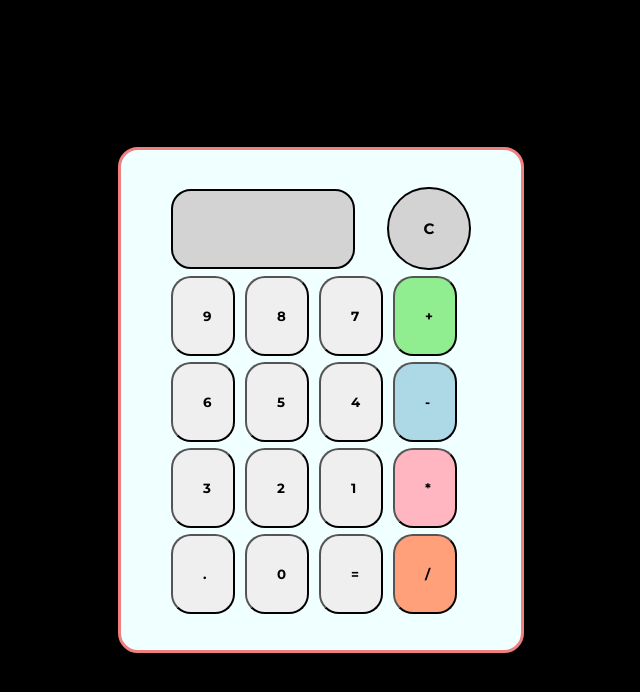
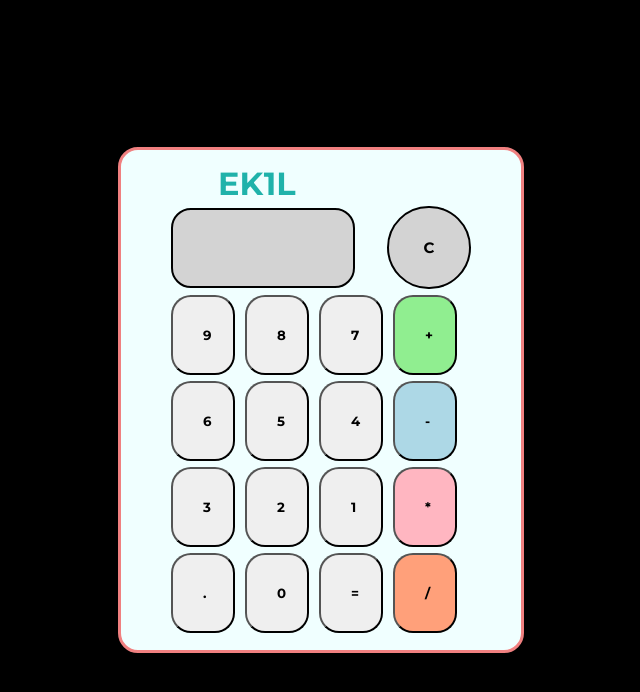
Before and after one commit to ek1l/calculadora, a plain HTML site: page index.html in a window 1280 px wide. Shown: the whole page, without its empty margins (319-959 px from the left). Drawn offline with Linux system fonts and the light colour scheme.

Commit message:
adicionando nick

```diff
--- a/assets/style/style.css
+++ b/assets/style/style.css
@@ -30,6 +30,21 @@ main {
     justify-content: center;
     align-items: center;
     margin: 20px;
+}
+
+.nome {
+    color: lightseagreen;
+    cursor: pointer;
+    font-family: 'Montserrat';
+    display: flex;
+    margin-left: 50px;
+    width: 20px;
+    transition: 0.3s;
+}
+
+.nome:hover {
+    color: rgb(67, 207, 200);
+
 }
 
 
--- a/index.html
+++ b/index.html
@@ -9,9 +9,13 @@
 </head>
 <body>
 
+
     <main>
+
         <form action="" name="Calculator">
-
+            <div class="nome">
+                <h1>EK1L</h1>
+            </div>
             <input type="text" class="text "  name="text1" disabled>
             <input type="text" class="c maincolor" value="C" name="text12"  onclick="location.reload()"> <br>
 
```
